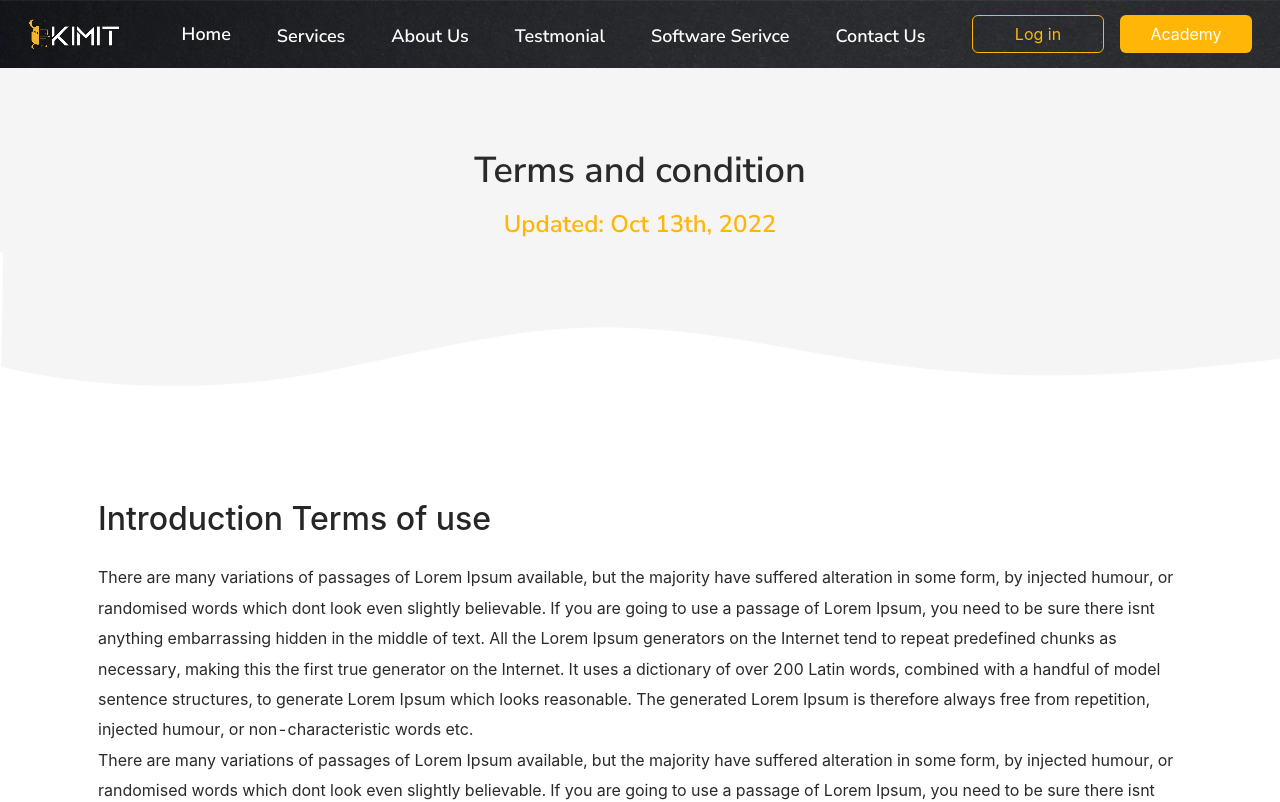
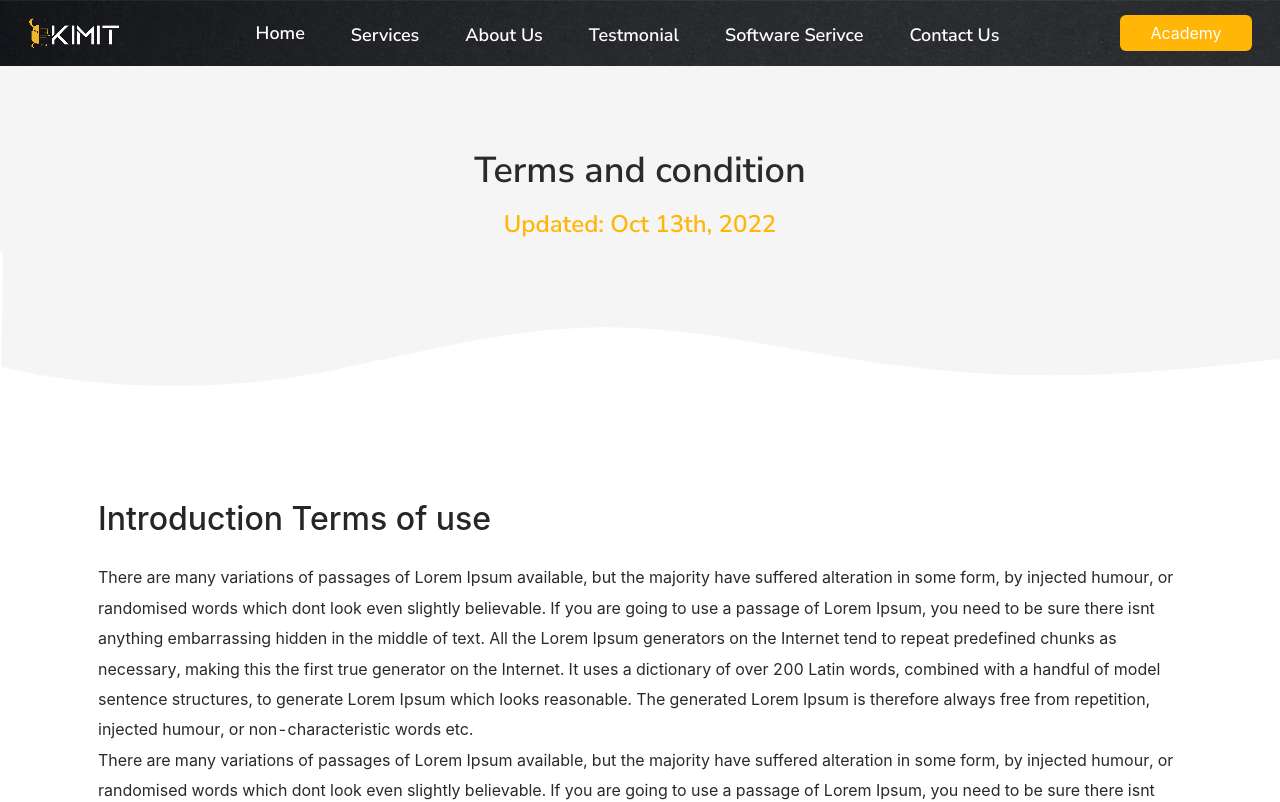
Before and after one commit to Mo-Azeem/kimit-website, a Next.js app: page /Tearms in a window 1280 px wide. Shown: the top 802 px of the page. Built offline with nearby package versions, Linux system fonts and the light colour scheme.

Commit message:
remove: login button from navbar

```diff
--- a/Components/navbar/Navbar.jsx
+++ b/Components/navbar/Navbar.jsx
@@ -92,12 +92,12 @@ export default function Nav(props) {
 
 
                 <div className=' d-flex w-100 btnsToggle pt-3 pb-3 justify-content-center '>
-                  <button onClick={() => navigate("Login")} className={`${style.loginBtn} btn`}>Log in</button>
+                  {/* <button onClick={() => navigate("Login")} className={`${style.loginBtn} btn`}>Log in</button> */}
                   <button onClick={() => navigate("Academy")} className='signupBtn btn '>Academy</button>
                 </div>
               </div>
               <div className='btnsNav d-flex '>
-                <button onClick={() => navigate("Login")} className={`${style.loginBtn} btn`}>Log in</button>
+                {/* <button onClick={() => navigate("Login")} className={`${style.loginBtn} btn`}>Log in</button> */}
                 <button onClick={() => navigate("Academy")} className='signupBtn btn '>Academy</button>
               </div>
             </div>
@@ -157,12 +157,12 @@ export default function Nav(props) {
                   </li>
                 </ul>
                 <div className=' d-flex w-100 btnsToggle pt-3 pb-3 justify-content-center '>
-                  <button onClick={() => navigate("Login")} className={`${style.loginBtn} btn`}>Log in</button>
+                  {/* <button onClick={() => navigate("Login")} className={`${style.loginBtn} btn`}>Log in</button> */}
                   <button onClick={() => navigate("Academy")} className='signupBtn btn '>Academy</button>
                 </div>
               </div>
               <div className='btnsNav d-flex '>
-                <button onClick={() => navigate("Login")} className={`${style.loginBtn} btn`}>Log in</button>
+                {/* <button onClick={() => navigate("Login")} className={`${style.loginBtn} btn`}>Log in</button> */}
                 <button onClick={() => navigate("Academy")} className='signupBtn btn '>Academy</button>
               </div>
             </div>
```
Also changed, not shown: 1 other file (tests, documents, lock files or other folders).
